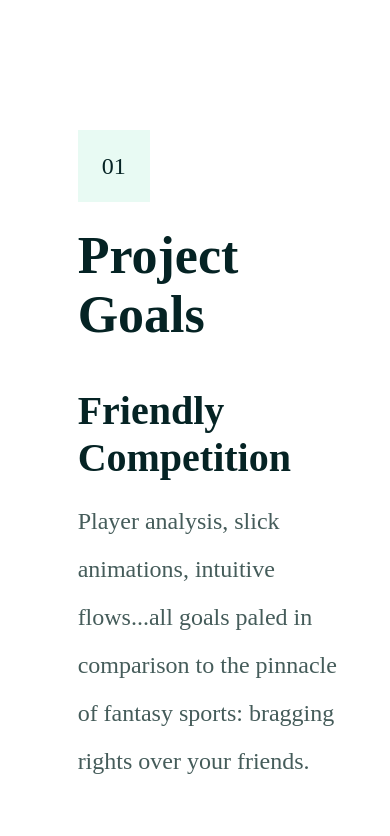
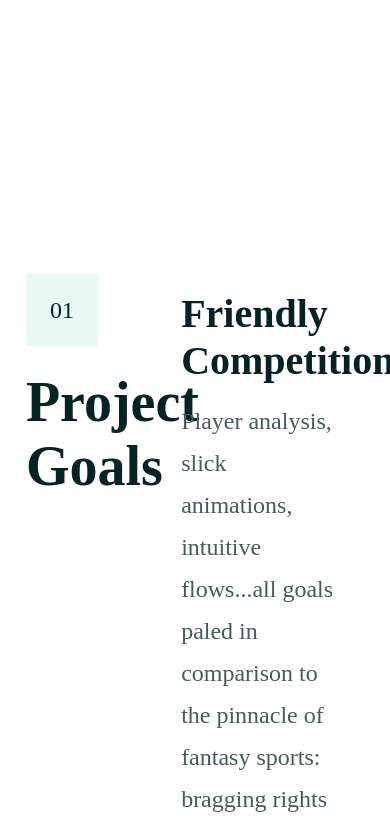
Before and after one commit to sneakin-allie/moonllight-case-study, a React (Create React App) app: page / in a window 390 px wide. Shown: the part 4941-5777 px from the top of the page. Built offline with nearby package versions, Linux system fonts and the light colour scheme.

Commit message:
Steps images responsive

```diff
--- a/src/components/DesignImages.js
+++ b/src/components/DesignImages.js
@@ -1,16 +1,16 @@
 import typography from "../assets/typography.jpg";
 import pages from "../assets/pages.jpg";
-import { StyledDesignImages } from "./styles/DesignImages.styled";
+import { StyledDesignImages, StyledTypographyImg, StyledWireframeImg } from "./styles/DesignImages.styled";
 
 export default function DesignImages() {
     return (
         <StyledDesignImages>
-            <div>
+            <StyledTypographyImg>
                 <img src={typography} alt="design system with typography, colors, and icons" />
-            </div>
-            <div>
+            </StyledTypographyImg>
+            <StyledWireframeImg>
                 <img src={pages} alt="pages views" />
-            </div>
+            </StyledWireframeImg>
         </StyledDesignImages>
     )
 }
--- a/src/components/Develop.js
+++ b/src/components/Develop.js
@@ -13,7 +13,7 @@ export default function Develop() {
                 <h3>Here and Now</h3>
                 <p>Competition waits for no one stats crunching. As real-world games played out, numbers across applications updated in tandem.</p>
                 <h3>Stripe Subscriptions</h3>
-                <p >Making use of Stripe's subscription functionality, the fledgling business had customers from launch. Free trials and referall bonuses helped in encouraging new users.</p>
+                <p>Making use of Stripe's subscription functionality, the fledgling business had customers from launch. Free trials and referall bonuses helped in encouraging new users.</p>
             </StyledContent>
         </StyledSteps>
     )
--- a/src/components/Mark.js
+++ b/src/components/Mark.js
@@ -4,7 +4,7 @@ import { StyledMark } from "./styles/Mark.styled";
 export default function Mark() {
     return (
         <StyledMark>
-            <img src={mark} alt="Envy Lab's developer Mark working at a computer" />
+            <img src={mark} alt="Envy Lab's developer working at a computer" />
         </StyledMark>
     )
 }
--- a/src/components/styles/DesignImages.styled.js
+++ b/src/components/styles/DesignImages.styled.js
@@ -1,13 +1,16 @@
 import styled from "styled-components";
 
 export const StyledDesignImages = styled.section`
-    margin-bottom: 13.5rem;
 
-    div {
-        margin: 2.25rem 12.625rem;
-    }
+`
 
-    img {
-        width:100%;
-    }
+export const StyledTypographyImg = styled.div`
+    margin: auto;
+    margin-bottom: 4.5rem;
+    width: 80vw;
 `
+
+export const StyledWireframeImg = styled.div`
+    margin: auto;
+    width: 80vw;
+`
--- a/src/components/styles/DiscoveryImages.styled.js
+++ b/src/components/styles/DiscoveryImages.styled.js
@@ -1,23 +1,26 @@
 import styled from "styled-components";
 
 export const StyledDiscoveryImages = styled.section`
+    margin: 0 12.625rem;
+
     div {
         display: flex;
     }
 `
 
 export const StyledHandDrawnWires = styled.div`
-    margin: 9rem 12.625rem 2.25rem 12.625rem;
+
 `
 
 export const StyledDigitalWires = styled.div`
-    margin: 2.25rem 12.625rem 2.25rem 12.625rem;
+    margin-top: 4.5rem;
+    margin-bottom: 4.5rem;
 `
 
 export const StyledIcons = styled.div`
-    margin: 2.25rem 0.75rem 13.5rem 12.625rem;
+    margin-right: 0.75rem;
 `
 
 export const StyledMoonllightLogo = styled.div`
-    margin: 2.25rem 12.625rem 13.5rem 0.75rem;
+    margin-left: 0.75rem;
 `
--- a/src/components/styles/Mark.styled.js
+++ b/src/components/styles/Mark.styled.js
@@ -1,7 +1,6 @@
 import styled from "styled-components";
 
 export const StyledMark = styled.div`
-    display: flex;
-    justify-content: center;
-    margin: 15.25rem 5.75rem 13.5rem 5.75rem;
+    margin: auto;
+    width: 90vw;
 `
--- a/src/components/styles/ProjectGoalsImages.styled.js
+++ b/src/components/styles/ProjectGoalsImages.styled.js
@@ -16,5 +16,4 @@ export const StyledImageTwo = styled.div`
     grid-column-start: 9;
     grid-column-end: 17;
     margin-top: 7rem;
-    margin-bottom: 13.5rem;
 `
--- a/src/components/styles/Results.styled.js
+++ b/src/components/styles/Results.styled.js
@@ -4,10 +4,16 @@ export const StyledResults = styled.section`
     display: grid;
     grid-template-columns: repeat(16, 1fr);
     grid-column-gap: 1.5rem;
-    margin-bottom: 9rem;
+    margin: 13.5rem 0 18rem 0;
 
     @media (max-width: 1280px) {
         grid-column-gap: 0;
+        margin: 9rem 0 18rem 0;
+    }
+
+    @media (max-width: 560px) {
+        grid-column-gap: 0;
+        margin: 4.5rem 0 9rem 0;
     }
 
     h1 {
@@ -51,7 +57,8 @@ export const StyledResults = styled.section`
         }
 
         @media (max-width: 560px) {
-            font-size: 2.5em;
+            font-size: 2.25em;
+            line-height: 4rem;
         }
     }
 
@@ -60,7 +67,6 @@ export const StyledResults = styled.section`
         border-color: ${({ theme }) => theme.colors.silver};
         grid-column-start: 6;
         grid-column-end: 17;
-        margin-bottom: 9rem;
         padding-bottom: 13.5rem;
 
         @media (max-width: 1280px) {
@@ -70,7 +76,9 @@ export const StyledResults = styled.section`
 
         @media (max-width: 1040px) {
             grid-column-start: 4;
-            margin-bottom: 4.5rem;
+        }
+
+        @media (max-width: 560px) {
             padding-bottom: 4.5rem;
         }
     }
--- a/src/components/styles/Steps.styled.js
+++ b/src/components/styles/Steps.styled.js
@@ -4,15 +4,21 @@ export const StyledSteps = styled.section`
     display: grid;
     grid-template-columns: repeat(16, 1fr);
     grid-column-gap: 1.5rem;
-    margin-bottom: 9rem;
+    margin: 13.5rem 0;
+
+
 `
 
 export const StyledNum = styled.div`
     grid-column-start: 4;
     grid-column-end: 6;
 
-    @media (max-width: 800px) {
-        grid-column-end: 16;
+    @media (max-width: 1280px) {
+        grid-column-start: 3;
+    }
+
+    @media (max-width: 1040px) {
+        grid-column-start: 2;
     }
 
     h5 { // Number
@@ -29,8 +35,8 @@ export const StyledNum = styled.div`
         color: ${({ theme }) => theme.colors.darkgreen};
         margin-top: 1.5rem;
 
-        @media (max-width: 800px) {
-            font-size: 3.25em;
+        @media (max-width: 1280px) {
+            font-size: 3.5em;
         }
     }
 `
@@ -39,6 +45,12 @@ export const StyledContent = styled.div`
     grid-column-start: 9;
     grid-column-end: 14;
 
+    @media (max-width: 1280px) {
+        grid-column-start: 8;
+        grid-column-end: 15;
+    }
+
+    /*
     @media (max-width: 800px) {
         grid-column-start: 4;
     }
@@ -46,18 +58,18 @@ export const StyledContent = styled.div`
     @media (max-width: 560px) {
         grid-column-end: 15;
     }
+    */
 
     h3 {
         color: ${({ theme }) => theme.colors.darkgreen};
-        margin: 0;
+        margin: 1rem 0;
     }
 
     p {
         color: ${({ theme }) => theme.colors.gunmetalgray};
         font-family: 'IBM Plex Serif';
         font-size: 1.5em;
-        line-height: 2em;
-        margin-top: 1rem;
-        margin-bottom: 4.5rem;
+        line-height: 1.75em;
+        margin: 0 0 3.5rem 0;
     }
 `
```
